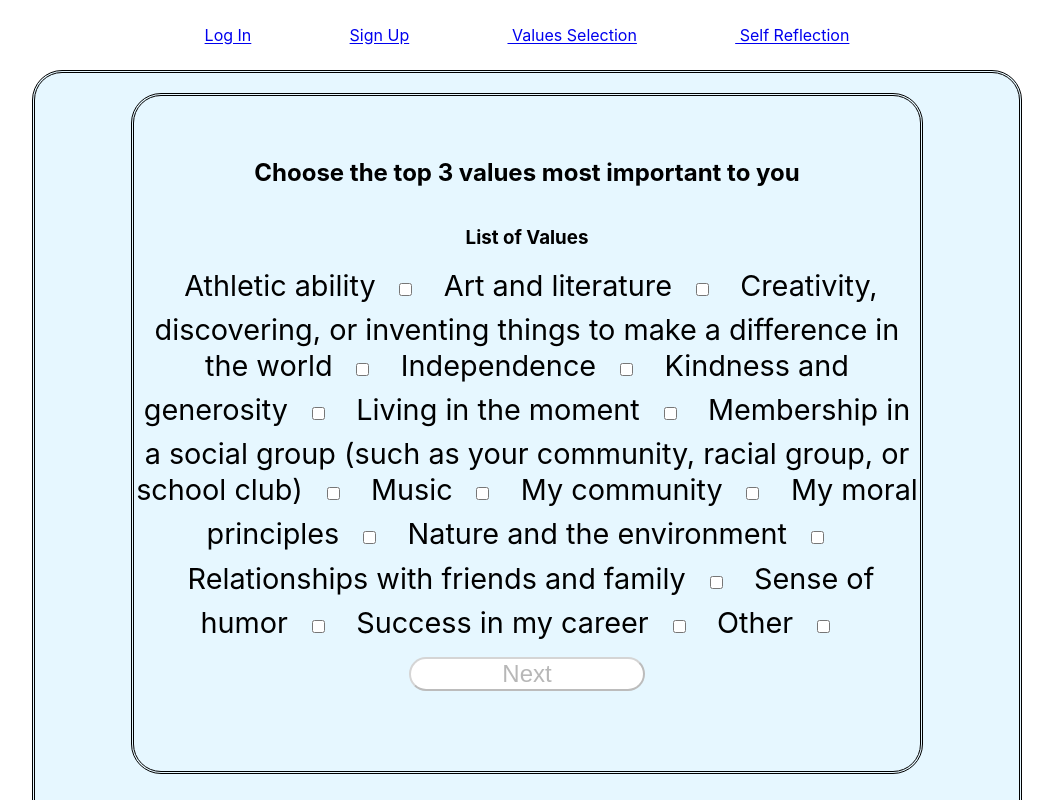
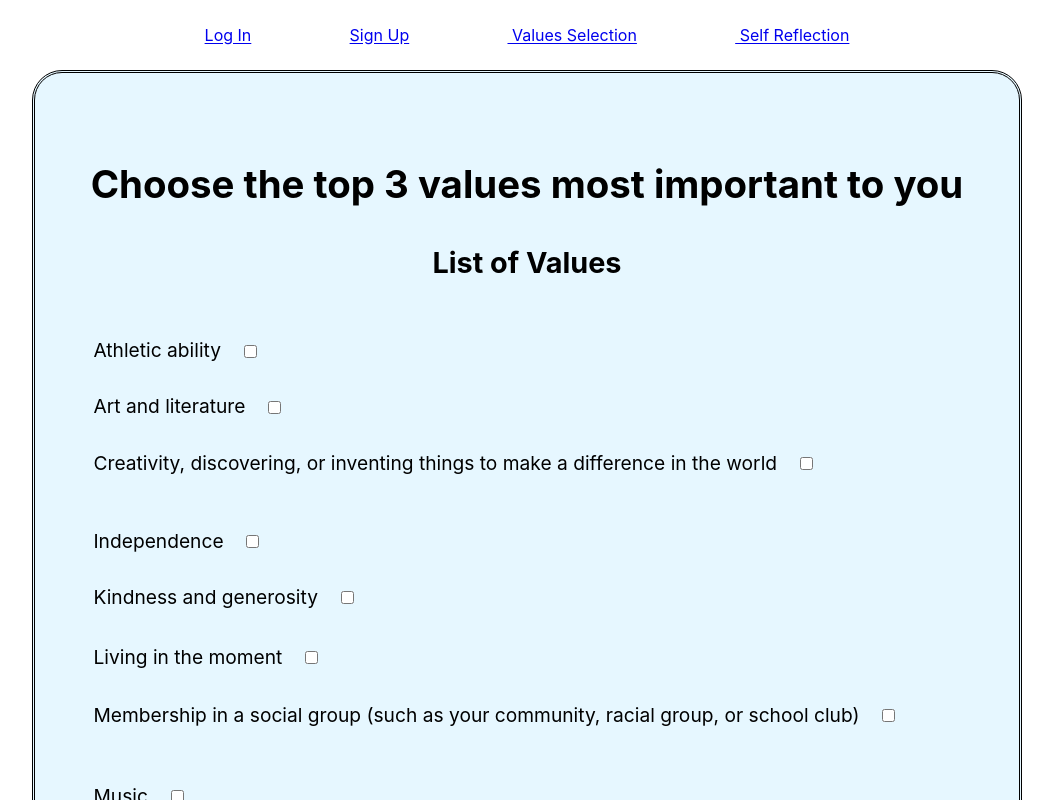
Before and after one commit to BW-Essentialism2/Front-End, a React (Create React App) app in the folder front_end/: page /values in a window 1280 px wide. Shown: the top 800 px of the page, without its empty margins (113-1166 px from the left). Built offline with nearby package versions, Linux system fonts and the light colour scheme.

Commit message:
add styling to self reflection and values form

```diff
--- a/front_end/src/App.css
+++ b/front_end/src/App.css
@@ -55,11 +55,23 @@ button {
   font-size: 0.8rem;
 }
 
-.values {
-  width: 80%;
+h2 {
+  font-size: 3rem;
+}
+
+h3 {
+  font-size: 2.4rem;
+}
+
+h4 {
+  font-size: 1.8rem;
+}
+
+.values, .reflection {
+  width: 72%;
   margin: 2% auto;
+  padding: 4%;
   padding-bottom: 3%;
-  height: 90vh;
   background-color: #e6f7ff;
   border: 3px double black;
   border-radius: 30px;
@@ -68,6 +80,21 @@ button {
   justify-content: center;
 }
 
-.reflection{
-  width: 50%;
+.reflection input {
+  width: 80%;
+  height: 150px;
+  font-size: 1.2rem;
 }
+
+.values label {
+  font-size: 1.2rem;
+}
+
+.labelsContainer {
+  display: flex;
+  flex-direction: column;
+  flex-wrap: wrap;
+  font-size: 1.2rem;
+  text-align: left;
+  line-height: 1;
+}
--- a/front_end/src/App.js
+++ b/front_end/src/App.js
@@ -185,7 +185,7 @@ function App() {
             {/* <PrivateRoute path="/checkList" component={CheckList} /> */}
             {/* <PrivateRoute path="/dailySelfRating" component={DailySelfRating} /> */}
             <Route path = '/values'>
-              <ValuesForm className = 'values'
+              <ValuesForm
                 values = {valueState}
                 onInputChange = {onInputChange}
                 onCheckboxChange={onCheckboxChange}
--- a/front_end/src/components/selfReflectionForm.jsx
+++ b/front_end/src/components/selfReflectionForm.jsx
@@ -11,11 +11,11 @@ export default function SelfReflectionForm(props){
     } = props
 
     return (
-        <div>
-            <h3>In a few sentences, describe why the selected values are important to you. Focus on your thoughts/feelings, and don’t worry about spelling, grammar, or how well-written it is.</h3>
+        <div className = 'reflection'>
+            <h4>In a few sentences, describe why the selected values are important to you. Focus on your thoughts/feelings, and don’t worry about spelling, grammar, or how well-written it is.</h4>
             <form onSubmit={onSubmit}>
                 <div>{errors.value1}</div>
-                <input className = 'reflection'
+                <input
                     type='text'
                     name='value1'
                     placeholder='Type response here'
@@ -23,7 +23,7 @@ export default function SelfReflectionForm(props){
                     onChange={onInputChange}
                 />
                 <div>{errors.value2}</div>
-                <input className = 'reflection'
+                <input
                     type='text'
                     name='value2'
                     placeholder='Type response here'
@@ -31,7 +31,7 @@ export default function SelfReflectionForm(props){
                     onChange={onInputChange}
                 />
                 <div>{errors.value3}</div>
-                <input className = 'reflection'
+                <input
                     type='text'
                     name='value3'
                     placeholder='Type response here'
--- a/front_end/src/components/valuesForm.jsx
+++ b/front_end/src/components/valuesForm.jsx
@@ -13,12 +13,13 @@ export default function ValuesForm(props){
 
     return(
         <div className = 'values'>
-            <form className='values' onSubmit={onSubmit}>
+            <form onSubmit={onSubmit}>
                 <div>
-                    <h2>Choose the top 3 values most important to you</h2>
+                    <h3>Choose the top 3 values most important to you</h3>
                 </div>
                 <div>
-                    <h3>List of Values</h3>
+                    <h4>List of Values</h4>
+                    <div className = 'labelsContainer'>
                     <label>Athletic ability&nbsp;
                         <input type='checkbox'
                                name='athletic'
@@ -145,7 +146,7 @@ export default function ValuesForm(props){
                                onChange={onInputChange}
                         />        */}
                     </label>
-
+                </div>
                 </div>
                 <button disabled={disabled} onSubmit={onSubmit}>Next</button>
             </form>
```
